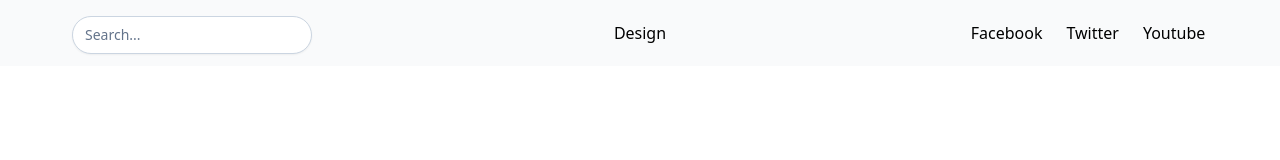
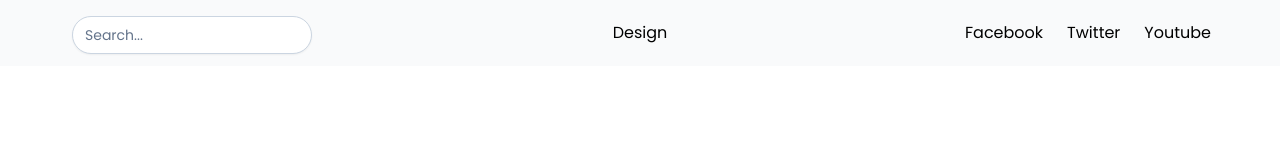
Before and after one commit to Chafai-Abdelkrim/blog-website, a Next.js app: page / in a window 1280 px wide. Shown: the top 160 px of the page. Built offline with nearby package versions, Linux system fonts and the light colour scheme.

Commit message:
added font-family

```diff
--- a/package.json
+++ b/package.json
@@ -11,7 +11,8 @@
   "dependencies": {
     "next": "13.4.10",
     "react": "18.2.0",
-    "react-dom": "18.2.0"
+    "react-dom": "18.2.0",
+    "react-icons": "^4.10.1"
   },
   "devDependencies": {
     "autoprefixer": "^10.4.14",
--- a/styles/globals.css
+++ b/styles/globals.css
@@ -1,6 +1,12 @@
+@import url('https://fonts.googleapis.com/css2?family=Poppins&display=swap');
+
 @tailwind base;
 @tailwind components;
 @tailwind utilities;
+
+* > * {
+  font-family: 'Poppins', sans-serif;
+}
 
 .input-text {
   @apply mt-1 block w-60 px-3 py-2 bg-white border border-slate-300 rounded-full text-sm shadow-sm placeholder-slate-500;
```
Also changed, not shown: 1 other file (tests, documents, lock files or other folders).
